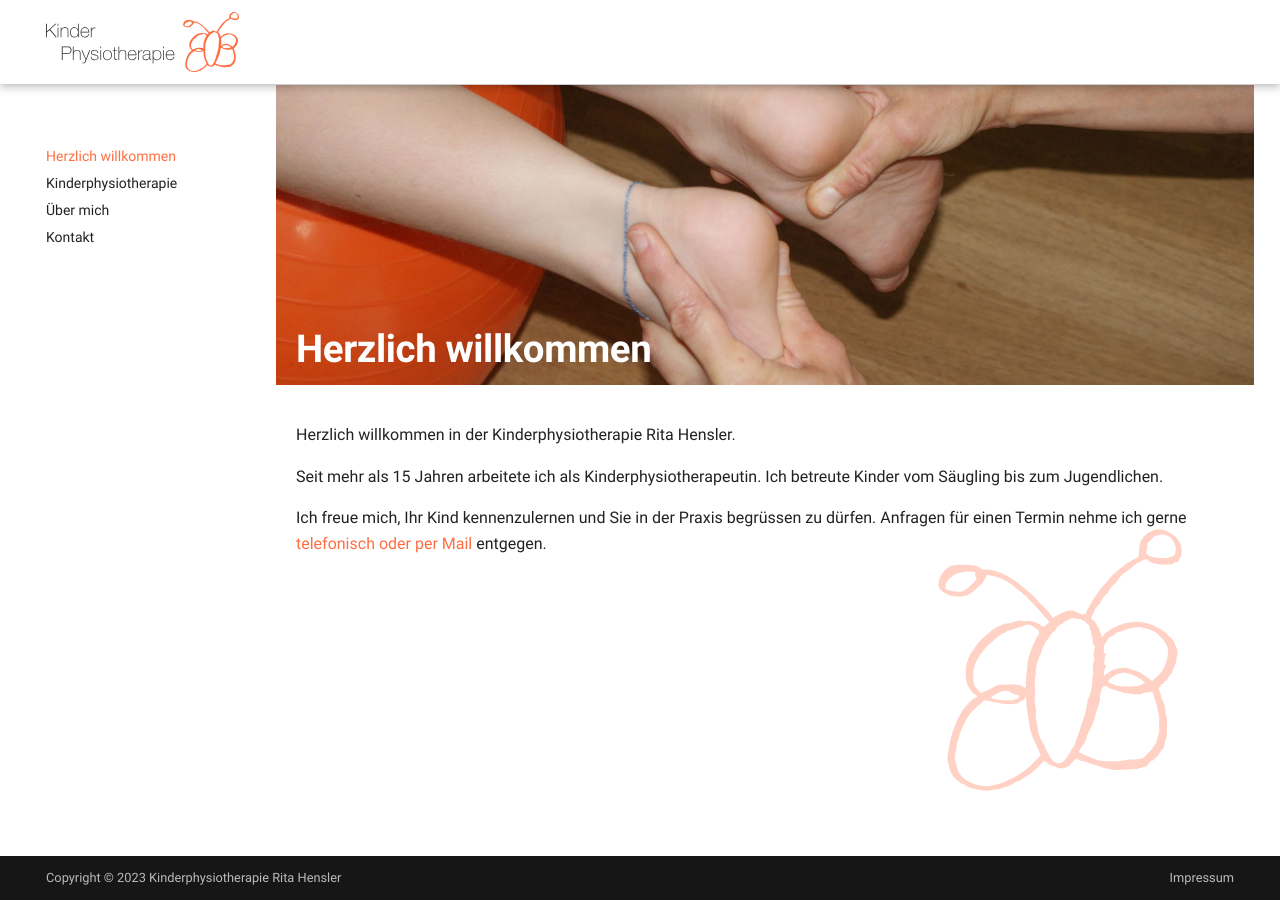
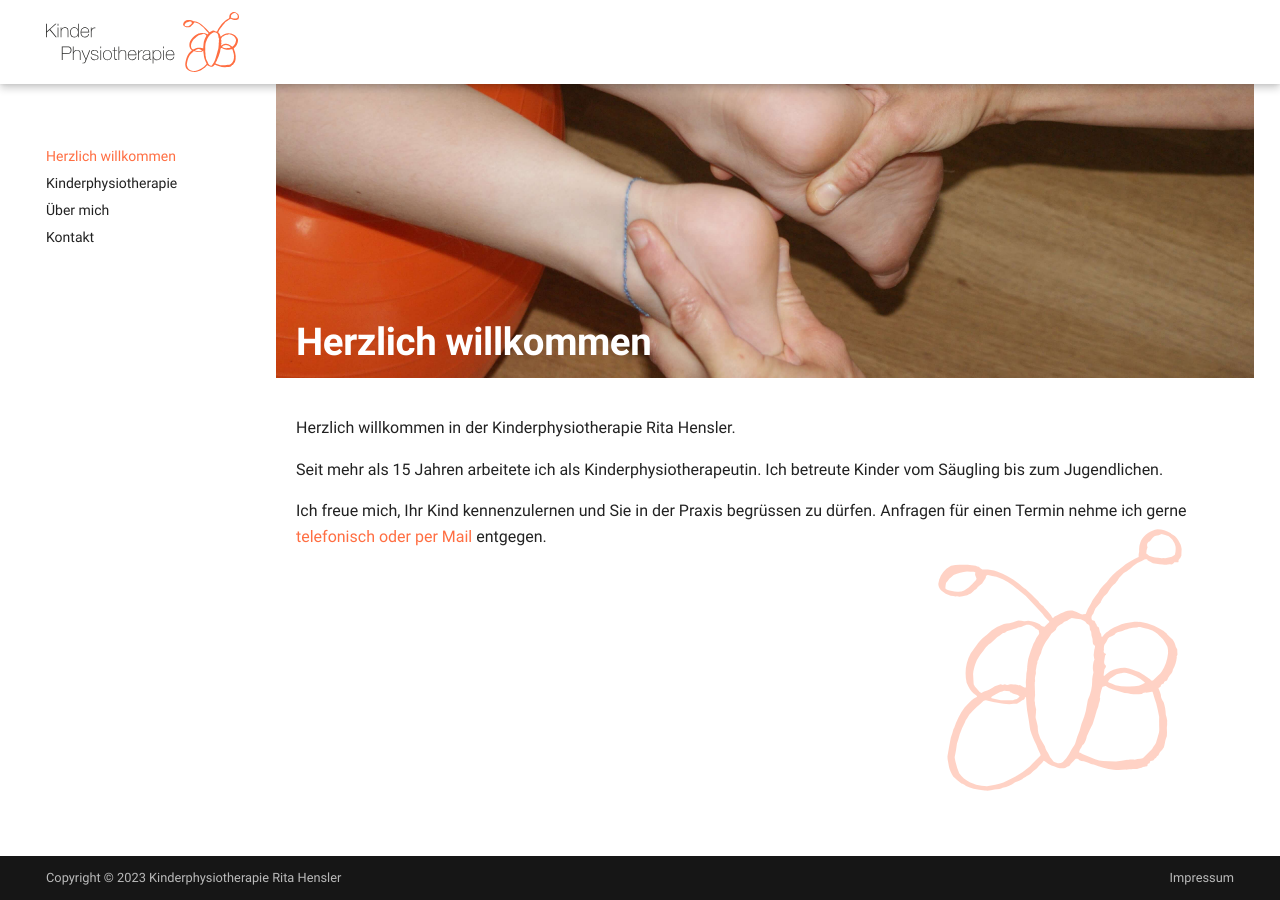
Before and after one commit to kprh/kprh-website, an MkDocs documentation site: the page built from docs/index.md, in a window 1280 px wide. Built offline with MkDocs 1.6.1 and Material for MkDocs 9.7.7, drawn with Linux system fonts in a browser that asks for light colours.

Commit message:
Image position on large screens

```diff
--- a/docs/stylesheets/extra.css
+++ b/docs/stylesheets/extra.css
@@ -55,7 +55,7 @@
 
 /* Hero image */
 .md-typeset img.kprh_hero {
-  margin-top: -65px;
+  margin-top: -72px;
   height: 300px;
   object-fit: cover;
   width: calc(100% + 40px);
@@ -70,16 +70,16 @@
 	margin-top: -2.2em;
 }
 .kprh_hero_behandlung {
-	object-position: 50% 39%;
+	object-position: 50% 38%;
 }
 .kprh_hero_raum {
-	object-position: 50% 43%;
+	object-position: 50% 42%;
 }
 .kprh_hero_rita {
-	object-position: 50% 42%;
+	object-position: 50% 41%;
 }
 .kprh_hero_haus {
-	object-position: 50% 44%;
+	object-position: 50% 43%;
 }
 
 /* Logo as background image of the content */
```
